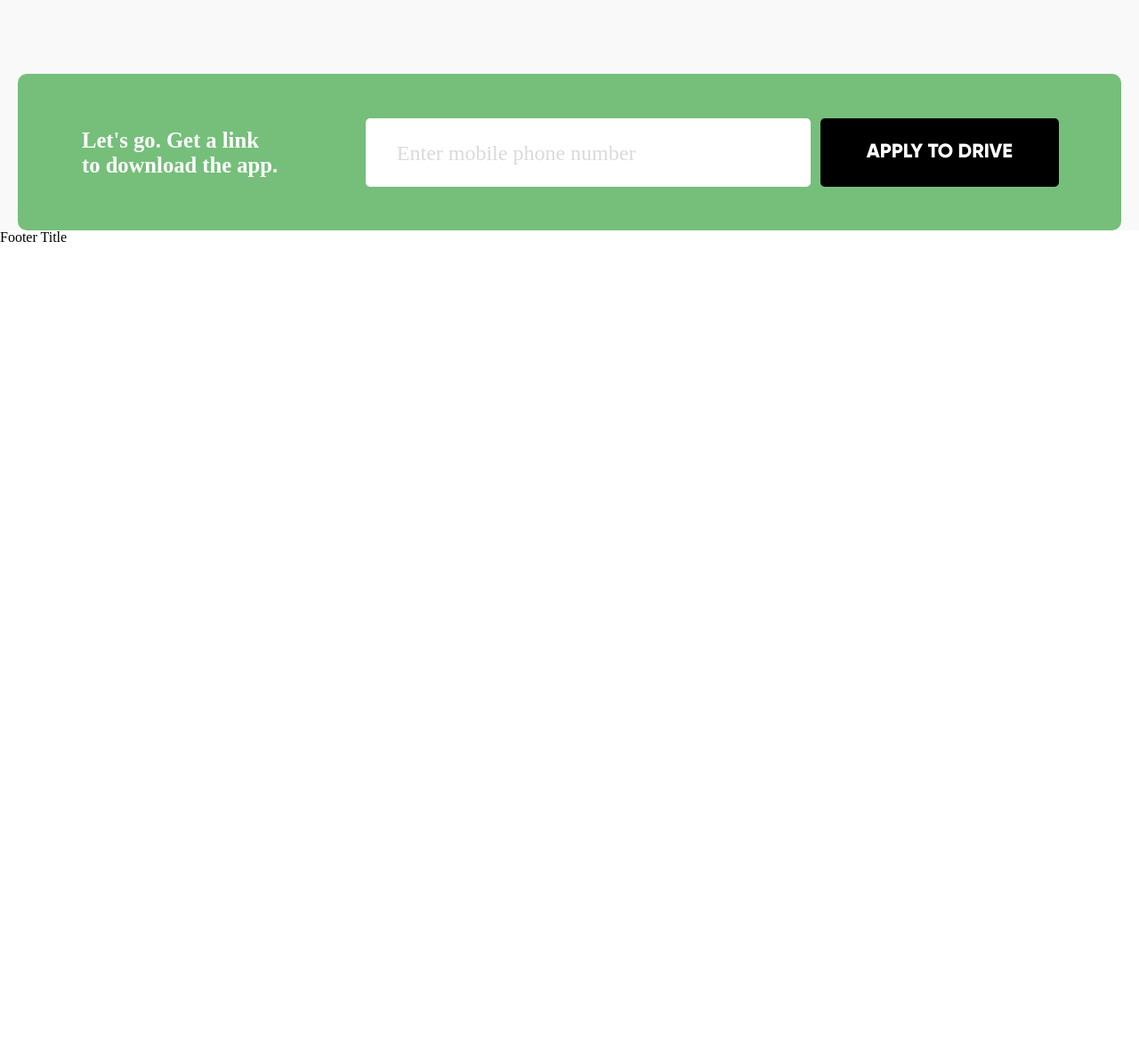
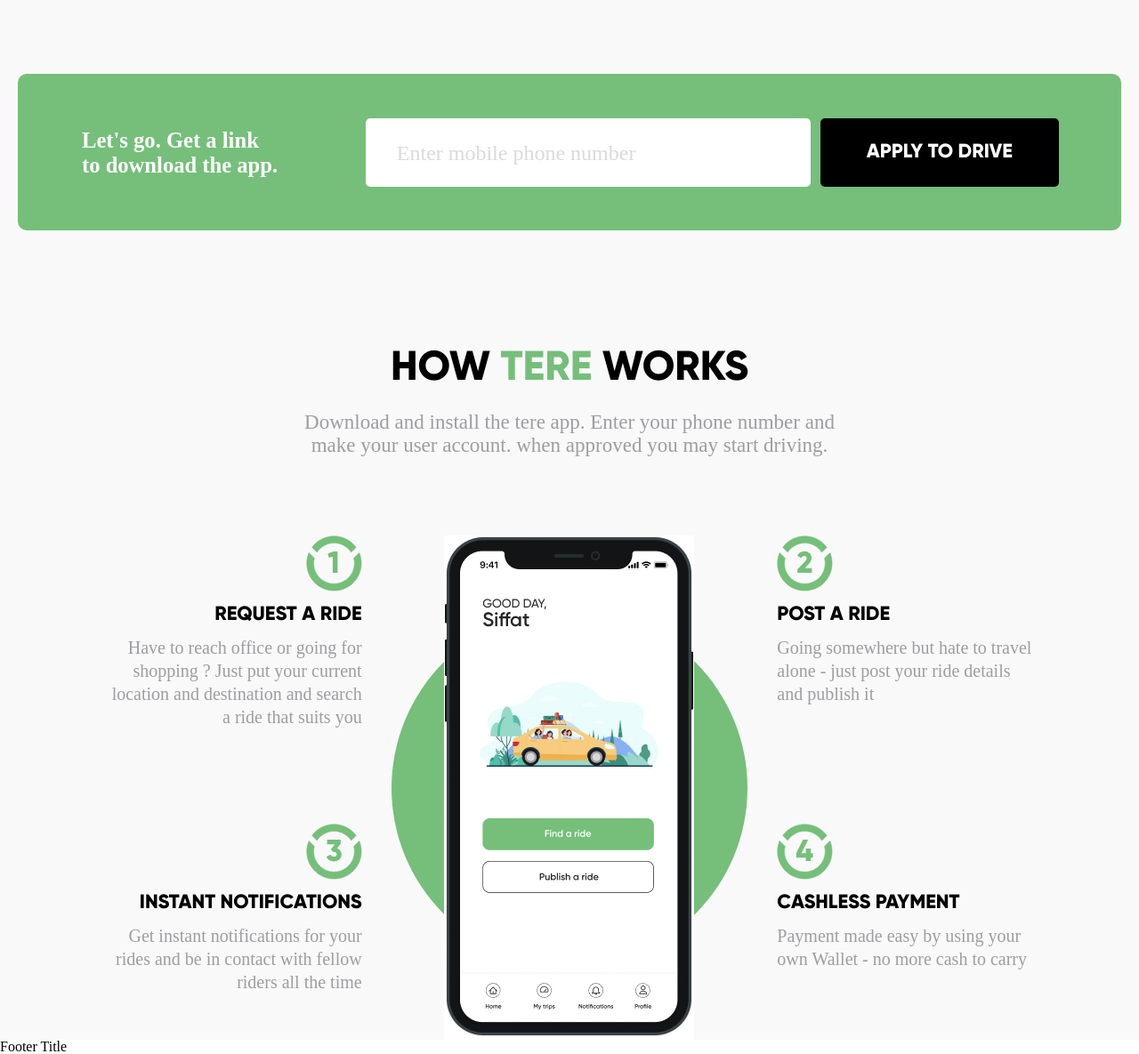
Before and after one commit to qwasixqw/landing-tere, a website: page src/index.html in a window 1280 px wide. Shown: the part 816-2001 px from the top of the page at 89% size. Before the commit the page ends 1091 px from the top, so only its background shows below. Drawn offline with nearby package versions, Linux system fonts and the light colour scheme; files that its build step writes are made by us from their sources; a web font is replaced by a local one.

Commit message:
works page landing

```diff
--- /dev/null
+++ b/src/assets/scss/source/_works.scss
@@ -0,0 +1,102 @@
+.works {
+    margin: 128px 0px 0px 0px;
+
+    &__sup {
+    }
+
+    &__title {
+        text-align: center;
+        font-size: 46.386px;
+        font-weight: 800;
+        line-height: 108.537%;
+
+        span {
+            color: $color-green;
+        }
+    }
+
+    &__descr {
+        max-width: 620px;
+        margin: 25px auto 0px;
+        color: $color-gray;
+        text-align: center;
+        font-size: 23px;
+        font-weight: 500;
+        line-height: 113.043%;
+    }
+
+    &__main {
+        margin: 88px 0px 0px 0px;
+    }
+
+    &__body {
+        display: grid;
+        gap: 80px 40px;
+        grid-template-columns: 1fr 1fr 1fr;
+        grid-template-rows: 1fr 1fr;
+        grid-template-areas:
+            "request phone post"
+            "instant phone cashless";
+    }
+
+    &__item {
+    }
+
+    &__item-request {
+        grid-area: request;
+        text-align: right;
+        margin-left: auto;
+    }
+
+    &__item-post {
+        grid-area: post;
+    }
+
+    &__item-instant {
+        grid-area: instant;
+        text-align: right;
+        margin-left: auto;
+    }
+
+    &__item-cashless {
+        grid-area: cashless;
+    }
+
+    &__item-phone {
+        position: relative;
+        grid-area: phone;
+        justify-self: center;
+        align-self: center;
+        z-index: 100;
+
+        &::after {
+            content: "";
+            position: absolute;
+            top: 50%;
+            left: 50%;
+            transform: translate(-50%, -50%);
+            width: 400px;
+            height: 400px;
+            background-color: $color-green;
+            border-radius: 100%;
+            z-index: -1;
+        }
+    }
+
+    &__icon {
+    }
+
+    &__heading {
+        font-size: 22px;
+        font-weight: 800;
+        line-height: 228.847%;
+    }
+
+    &__text {
+        color: $color-gray;
+        font-size: 20px;
+        font-weight: 500;
+        line-height: 130%;
+        max-width: 290px;
+    }
+}
--- a/src/assets/scss/style.scss
+++ b/src/assets/scss/style.scss
@@ -8,4 +8,5 @@
 @import './source/header';
 @import './source/page';
 @import './source/application';
+@import './source/works';
 @import './source/footer';
--- a/src/index.html
+++ b/src/index.html
@@ -15,6 +15,7 @@
             <main class="main">
                 @@include('./template/page.html')
                 @@include('./template/application.html')
+                @@include('./template/works.html')
             </main>
             @@include('./template/footer.html')
         </div>
--- /dev/null
+++ b/src/template/works.html
@@ -0,0 +1,59 @@
+<section class="works">
+    <div class="container">
+        <div class="works__sup">
+            <h2 class="works__title">
+                HOW <span>TERE</span> WORKS
+            </h2>
+            <div class="works__descr">
+                Download and install the tere app. Enter your phone number and make your user account. when approved you
+                may start
+                driving.
+            </div>
+        </div>
+        <div class="works__main">
+            <div class="works__body">
+                <div class="works__item works__item-request">
+                    <div class="works__icon">
+                        <img src="../assets/img/section-3/round-1.svg" alt="round">
+                    </div>
+                    <h3 class="works__heading">REQUEST A RIDE</h3>
+                    <div class="works__text">
+                        Have to reach office or going for shopping ?
+                        Just put your current location and destination and search a ride that suits you
+                    </div>
+                </div>
+                <div class="works__item works__item-post">
+                    <div class="works__icon">
+                        <img src="../assets/img/section-3/round-2.svg" alt="round">
+                    </div>
+                    <h3 class="works__heading">POST A RIDE</h3>
+                    <div class="works__text">
+                        Going somewhere but hate to travel alone -
+                        just post your ride details and publish it
+                    </div>
+                </div>
+                <div class="works__item works__item-instant">
+                    <div class="works__icon">
+                        <img src="../assets/img/section-3/round-3.svg" alt="round">
+                    </div>
+                    <h3 class="works__heading">INSTANT NOTIFICATIONS</h3>
+                    <div class="works__text">
+                        Get instant notifications for your rides and be in contact with fellow riders all the time
+                    </div>
+                </div>
+                <div class="works__item works__item-cashless">
+                    <div class="works__icon">
+                        <img src="../assets/img/section-3/round-4.svg" alt="round">
+                    </div>
+                    <h3 class="works__heading">CASHLESS PAYMENT</h3>
+                    <div class="works__text">
+                        Payment made easy by using your own Wallet - no more cash to carry
+                    </div>
+                </div>
+                <div class="works__item works__item-phone">
+                    <img src="../assets/img/section-3/phone-1.jpg" alt="phone">
+                </div>
+            </div>
+        </div>
+    </div>
+</section>
```
Also changed, not shown: dist/assets/css/style.css, dist/assets/css/style.min.css, dist/assets/img/section-1/car-favicon.webp (added), dist/assets/img/section-3/phone-1.jpg (added), dist/assets/img/section-3/round-1.svg (added), dist/assets/img/section-3/round-2.svg (added), dist/assets/img/section-3/round-3.svg (added), dist/assets/img/section-3/round-4.svg (added), dist/index.html, src/assets/img/section-3/phone-1.jpg (added), src/assets/img/section-3/round-1.svg (added), src/assets/img/section-3/round-2.svg (added), src/assets/img/section-3/round-3.svg (added), src/assets/img/section-3/round-4.svg (added).
